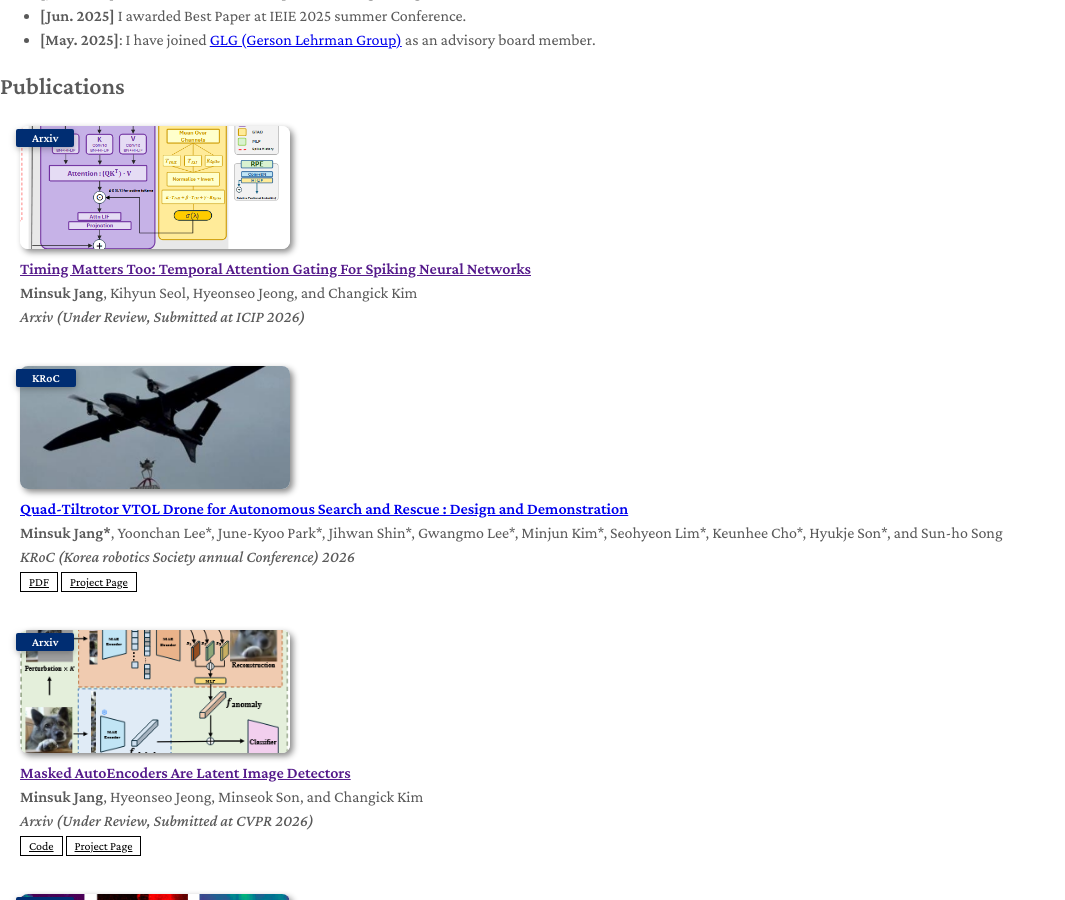
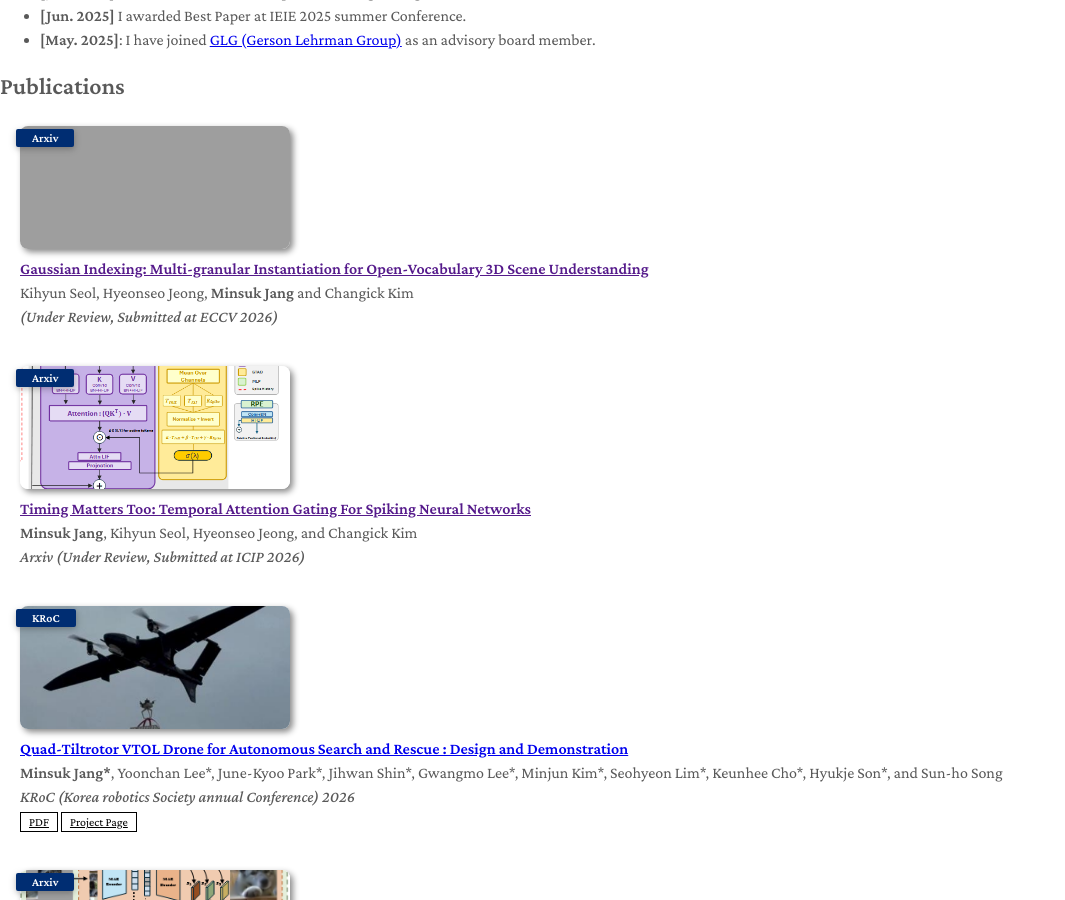
Before and after one commit to tersite1/tersite1.github.io, a Jekyll site: the page built from index.md, in a window 1280 px wide and 900 px high, scrolled down 1866 px. Shown: the whole window, without its empty margins (0-1065 px from the left). Built offline with Jekyll 4.4.1, drawn with Linux system fonts in a browser that asks for light colours; a style sheet for code colours, icons or effects is not loaded; our own code applies the rules of GitHub Pages for plain Markdown files; grey boxes are pictures that could not be loaded.

Commit message:
Update publications.yml

```diff
--- a/_data/publications.yml
+++ b/_data/publications.yml
@@ -1,4 +1,12 @@
 main:
+
+  - title: "Gaussian Indexing: Multi-granular Instantiation for Open-Vocabulary 3D Scene Understanding"
+    authors: Kihyun Seol, Hyeonseo Jeong, <strong>Minsuk Jang</strong> and Changick Kim
+    conference_short: Arxiv
+    conference: (Under Review, Submitted at ECCV 2026)
+    image: ./assets/img/eccv.png
+
+
   - title: "Timing Matters Too: Temporal Attention Gating For Spiking Neural Networks"
     authors: <strong>Minsuk Jang</strong>, Kihyun Seol, Hyeonseo Jeong, and Changick Kim
     conference_short: Arxiv
```
